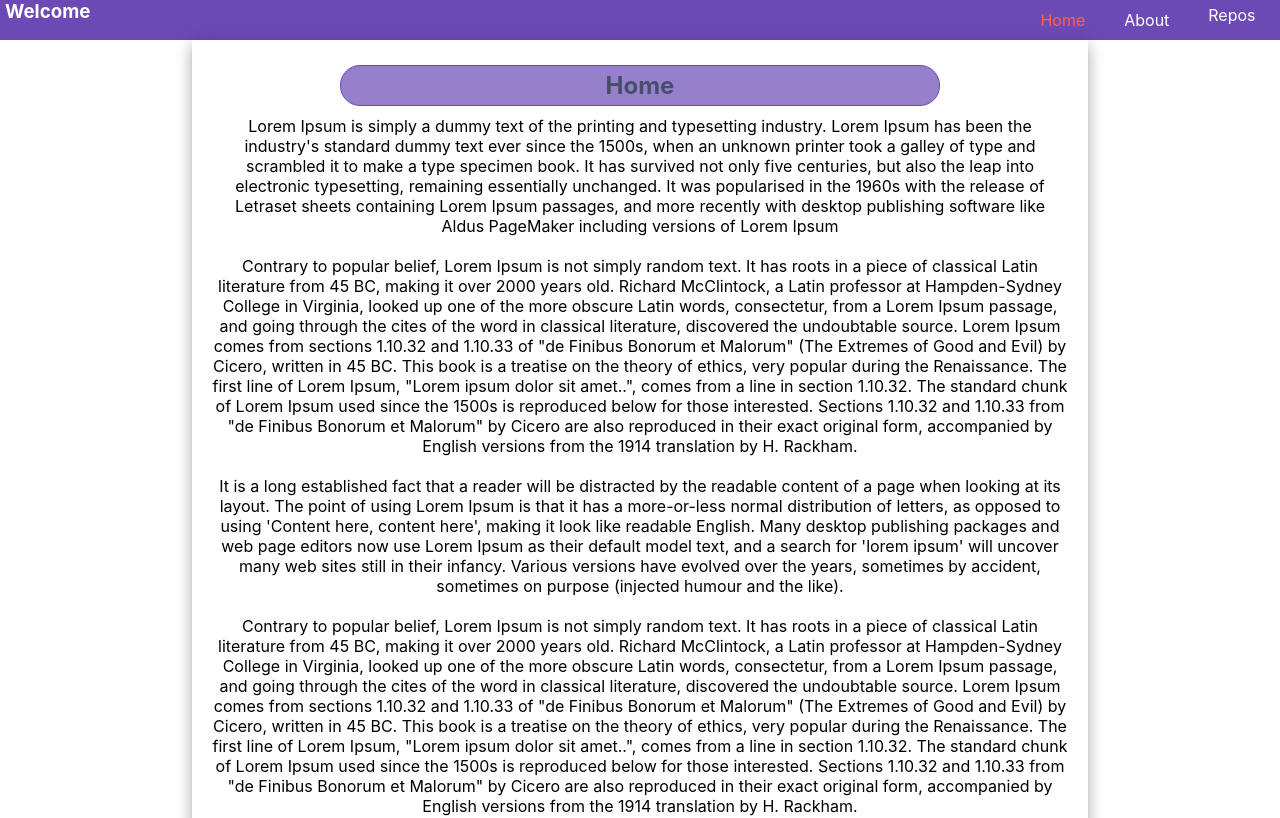
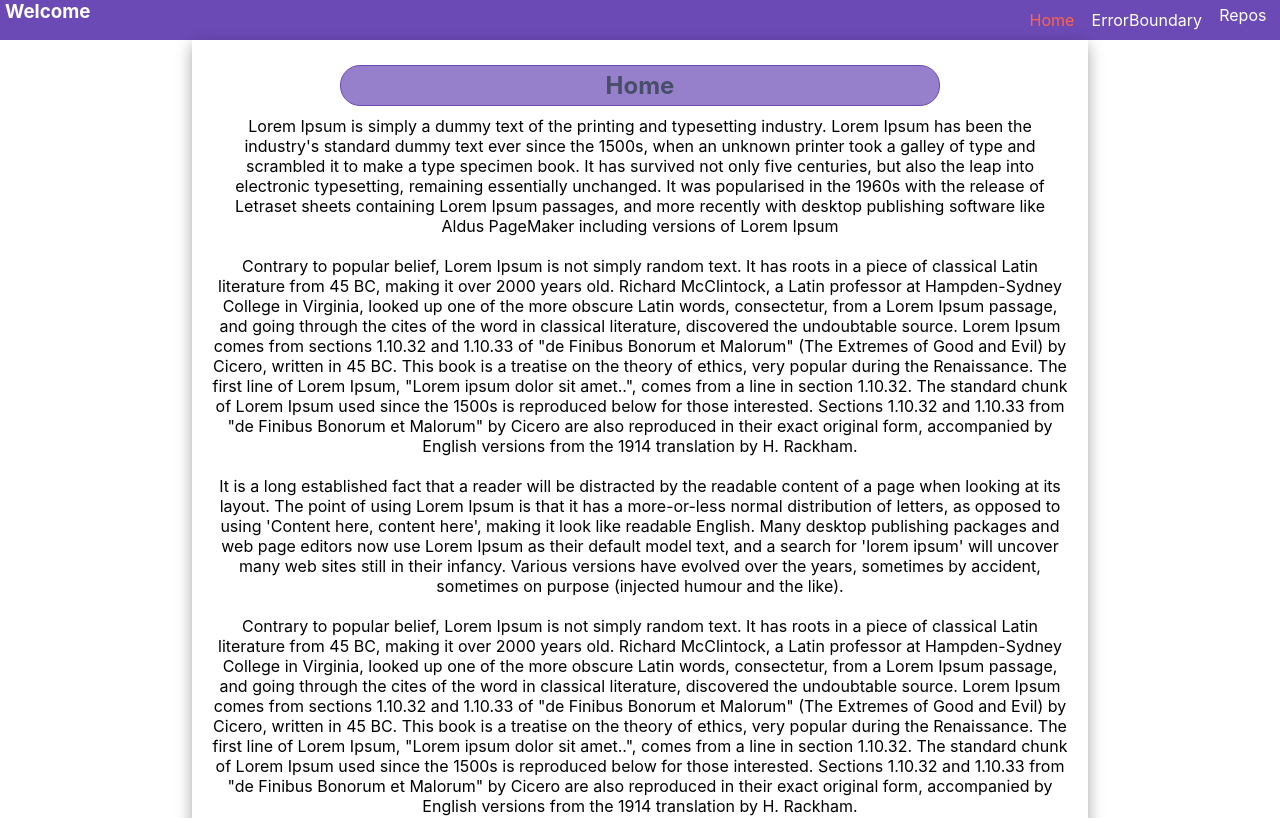
Before and after one commit to Pisces2802/altscool-sec-sem-exam, a React (Create React App) app: page / in a window 1280 px wide. Shown: the top 818 px of the page. Built offline with nearby package versions, Linux system fonts and the light colour scheme.

Commit message:
changed About to ErrorBoundary in Layout.js

```diff
--- a/src/components/Layout.js
+++ b/src/components/Layout.js
@@ -27,7 +27,7 @@ export default function Layout() {
             transition: "color 0.2s ease-in 0.2s",
           })}
         >
-          About
+          ErrorBoundary
         </NavLink>{" "}
         <NavLink
           to="repos"
```
